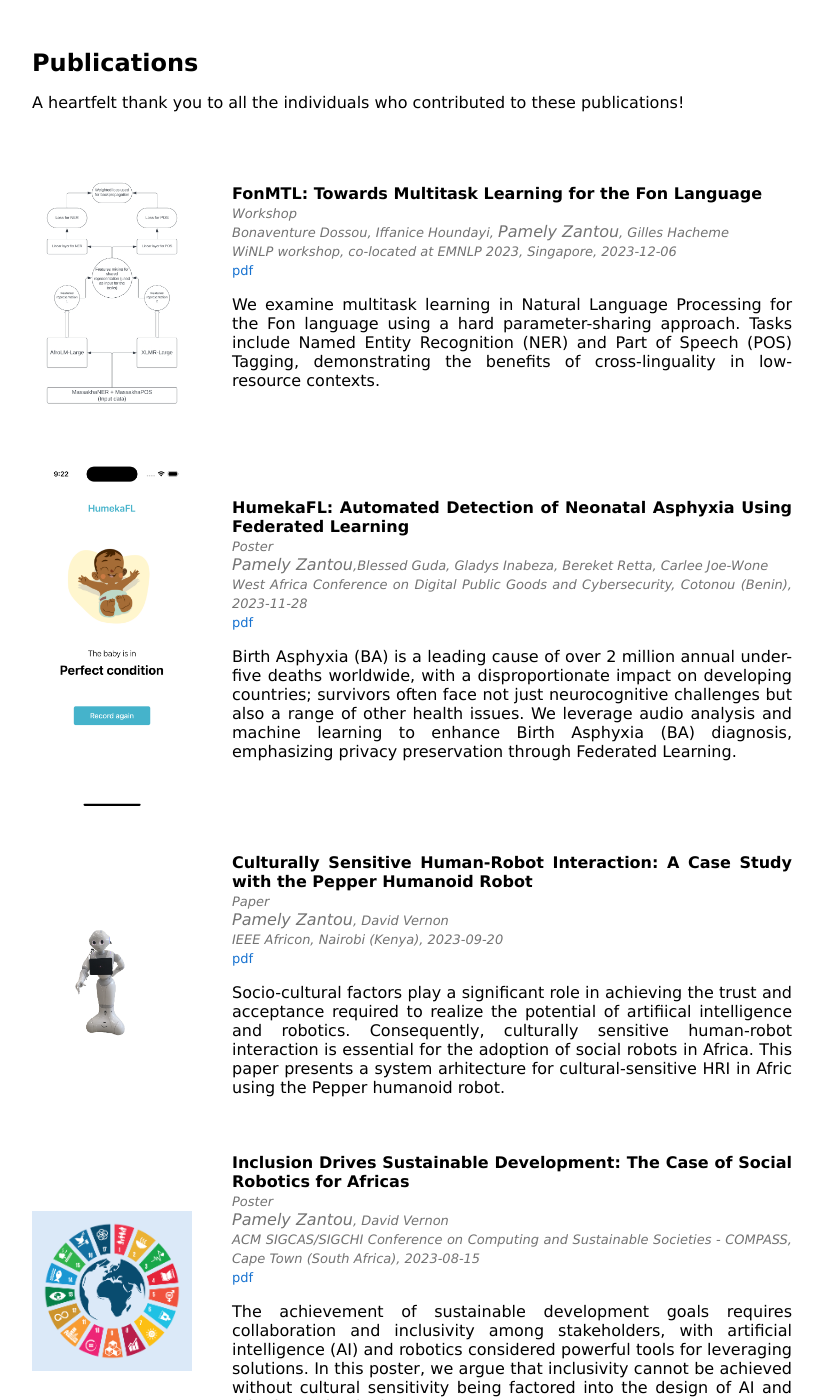
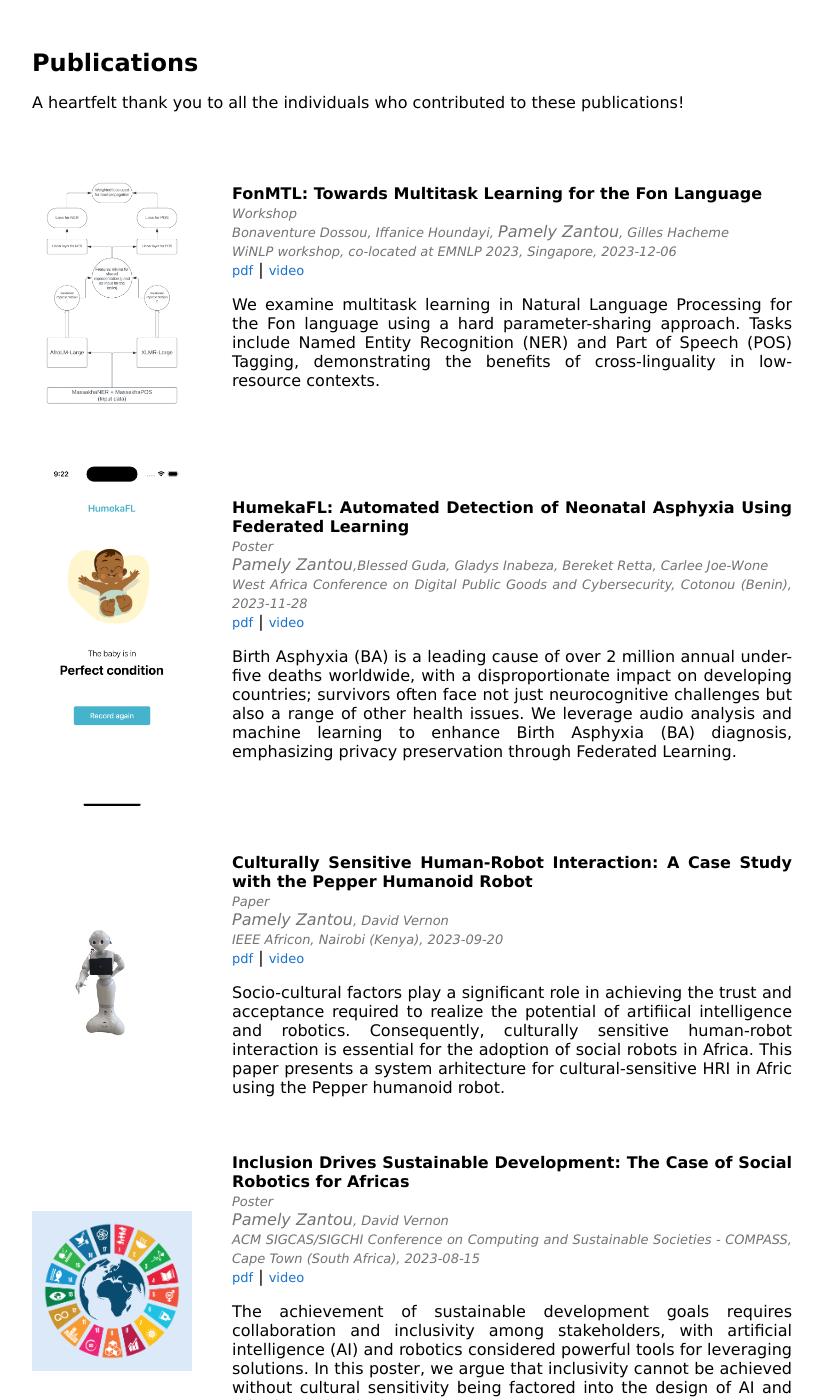
Before and after one commit to pamely/pamely.github.io, a Jekyll site: the page built from _posts/2023-12-06-winlp.markdown, in a window 1280 px wide and 1400 px high, scrolled down 916 px. Shown: the whole window, without its empty margins (228-1051 px from the left). Built offline with Jekyll 4.4.1, drawn with Linux system fonts in a browser that asks for light colours.

Commit message:
Update default.html

```diff
--- a/_layouts/default.html
+++ b/_layouts/default.html
@@ -84,7 +84,7 @@
 
           {% for post in site.posts %}
           {% for cat in post.categories %}
-          {% if cat == 'publications' or cat == 'Poster' or cat == 'Poster'  or cat == 'Paper' or cat == 'Workshop' %}
+          {% if cat == 'publications' or cat == 'Poster'  or cat == 'Paper' or cat == 'Workshop' %}
           <tr>
             <td style="padding:2.5%;width:25%;vertical-align:middle;min-width:120px" class="zoom-container">
               <img src="/tn{{post.image}}" alt="publications image" style="width:auto; height:auto; max-width:100%;" />
@@ -99,7 +99,7 @@
               <em style="font-size: 13px; color: #737373"> {{post.venue}}, {{ post.date | date: "%Y-%m-%d" }}</em>
               <br>
               {% if post.pdf %}
-              <a href="{{post.pdf}}" style="font-size: 13px;">pdf</a>
+              <a href="{{post.pdf}}" style="font-size: 13px;">pdf</a> | <a href="{{post.video}}" style="font-size: 13px;">video</a>
               {% endif %}
               <p></p>
               {{ post.excerpt }}
```
